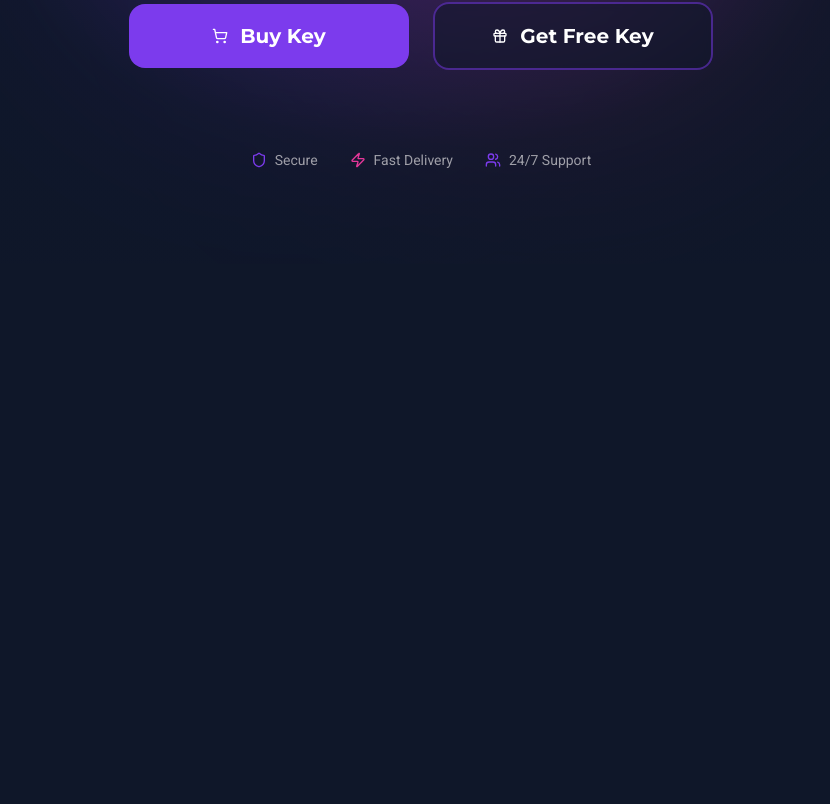
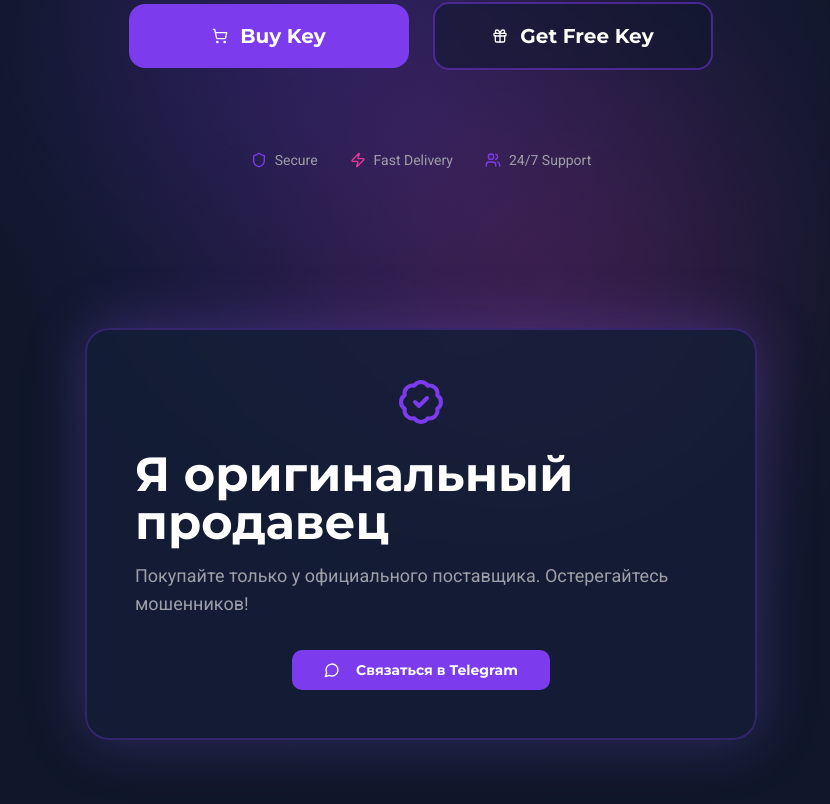
Before and after one commit to pr-poehali-dev/oxayde-key-distribution, a React (Vite) app: page / in a window 1280 px wide. Shown: the part 536-1340 px from the top of the page, without its empty margins (219-1049 px from the left). Before the commit the page ends 800 px from the top, so only its background shows below. Built offline with nearby package versions, Linux system fonts and the light colour scheme.

Commit message:
Добавлена таблица продавца

```diff
--- a/src/pages/Index.tsx
+++ b/src/pages/Index.tsx
@@ -17,7 +17,7 @@ const Index = () => {
   };
 
   return (
-    <div className="min-h-screen bg-background flex items-center justify-center p-4 relative overflow-hidden">
+    <div className="min-h-screen bg-background relative overflow-x-hidden">
       <div className="absolute inset-0 bg-[radial-gradient(ellipse_at_center,_var(--tw-gradient-stops))] from-primary/20 via-background to-background"></div>
 
       <div className="absolute inset-0 opacity-20">
@@ -25,7 +25,9 @@ const Index = () => {
         <div className="absolute bottom-1/4 right-1/4 w-96 h-96 bg-secondary rounded-full blur-[128px]"></div>
       </div>
 
-      <div className="relative z-10 max-w-4xl w-full text-center space-y-12 animate-fade-in">
+      <div className="relative z-10 flex flex-col">
+        <div className="min-h-screen flex items-center justify-center p-4">
+          <div className="max-w-4xl w-full text-center space-y-12 animate-fade-in">
         <div className="space-y-6">
           <div className="inline-block">
             <div className="flex items-center justify-center gap-3 mb-4">
@@ -83,6 +85,33 @@ const Index = () => {
           </div>
         </div>
       </div>
+        </div>
+
+        <div className="relative z-10 py-16 px-4">
+          <div className="max-w-2xl mx-auto">
+            <div className="bg-card/80 backdrop-blur-sm border-2 border-primary/30 rounded-3xl p-8 md:p-12 shadow-[0_0_60px_rgba(139,92,246,0.3)] animate-fade-in">
+              <div className="flex items-center justify-center gap-3 mb-6">
+                <Icon name="BadgeCheck" className="text-primary" size={48} />
+              </div>
+              <h2 className="font-display font-bold text-4xl md:text-5xl text-foreground mb-4">
+                Я оригинальный продавец
+              </h2>
+              <p className="text-muted-foreground text-lg">
+                Покупайте только у официального поставщика. Остерегайтесь мошенников!
+              </p>
+              <div className="mt-8 flex justify-center">
+                <Button
+                  onClick={handleTelegramClick}
+                  className="bg-primary hover:bg-primary/90 text-primary-foreground font-display font-bold px-8 py-4"
+                >
+                  <Icon name="MessageCircle" size={20} className="mr-2" />
+                  Связаться в Telegram
+                </Button>
+              </div>
+            </div>
+          </div>
+        </div>
+      </div>
 
       <Dialog open={isDialogOpen} onOpenChange={setIsDialogOpen}>
         <DialogContent className="bg-card border-primary/30 max-w-md">
```
